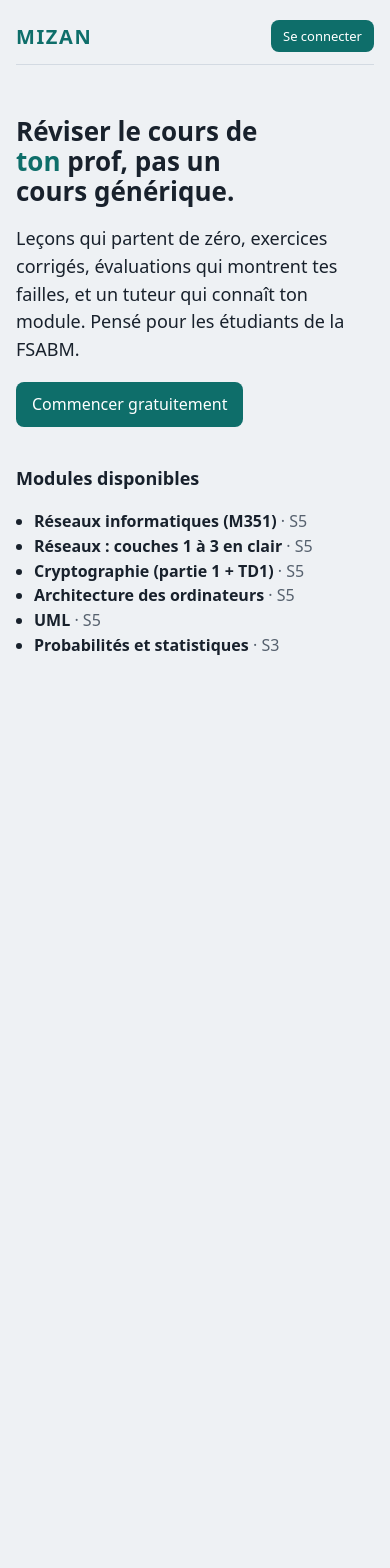
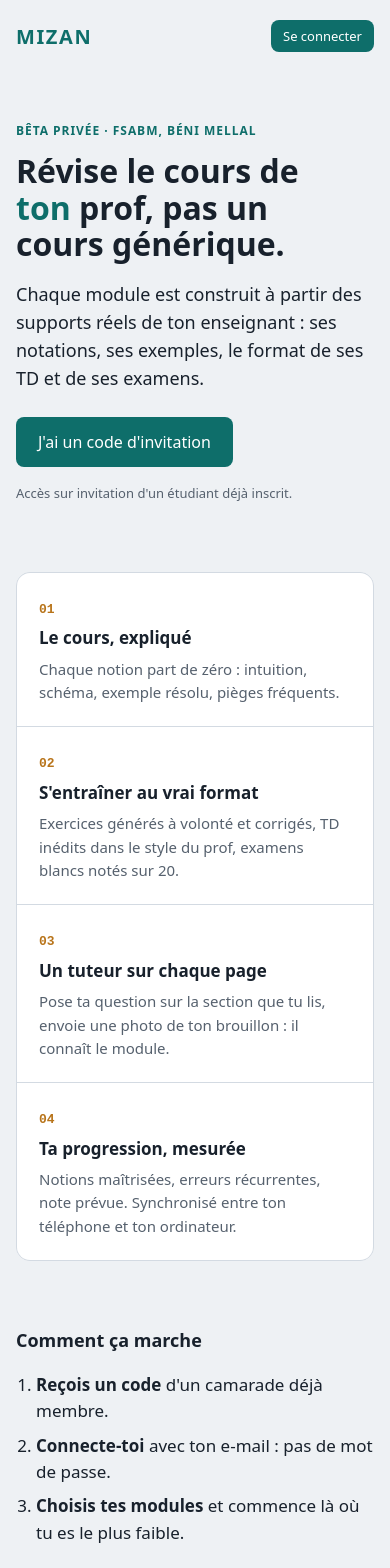
Before and after one commit to Primstoo/MIZAN, a Next.js app: page / in a window 390 px wide. Shown: the top 1568 px of the page. Before the commit the page ends 844 px from the top, so only its background shows below. Built offline with nearby package versions, Linux system fonts and the light colour scheme.

Commit message:
Accueil public refait sans catalogue, tableau de bord par modules commencés, correctifs mobile (zoom iOS, tuteur plein écran)

```diff
--- a/src/app/app/modules/[file]/route.ts
+++ b/src/app/app/modules/[file]/route.ts
@@ -20,7 +20,16 @@ export async function GET(_req: Request, { params }: { params: { file: string }
   if (!(await estMembre(user))) return new NextResponse("Invitation requise", { status: 403 });
 
   const html = await readFile(path.join(process.cwd(), "content", "modules", m.fichier), "utf8");
-  const bridge = '<script src="/mizan-bridge.js"></script>';
+  // Pont + correctifs mobile communs à tous les modules :
+  // - police 16 px dans les champs : sinon iOS zoome dès qu'on touche la zone de texte ;
+  // - tuteur en plein écran sur téléphone, bouton Envoyer ramené à l'écran quand le clavier s'ouvre.
+  const bridge = `<meta name="viewport" content="width=device-width, initial-scale=1, viewport-fit=cover">
+<script src="/mizan-bridge.js"></script>
+<style>@media (max-width:700px){input,textarea,select{font-size:16px!important}
+.mzt-pan{inset:0!important;width:100%!important;height:100%!important;max-height:none!important;border-radius:0!important}
+.mzt-f textarea{min-height:44px!important}}</style>
+<script>document.addEventListener("focusin",function(e){var t=e.target;if(!t||!/^(TEXTAREA|INPUT)$/.test(t.tagName)||innerWidth>700)return;
+setTimeout(function(){var f=t.closest("form");(f||t).scrollIntoView({block:"end",behavior:"smooth"});},350);});</script>`;
   const out = /<head[^>]*>/i.test(html)
     ? html.replace(/<head[^>]*>/i, (h) => `${h}\n${bridge}`)
     : bridge + html;
--- a/src/app/globals.css
+++ b/src/app/globals.css
@@ -65,3 +65,29 @@ input:focus-visible,button:focus-visible,a:focus-visible{outline:2px solid var(-
 .tab th,.tab td{text-align:left;padding:6px 8px;border-bottom:1px solid var(--line)}
 .kpis{display:grid;grid-template-columns:repeat(auto-fit,minmax(150px,1fr));gap:12px}
 .kpi strong{display:block;font-size:28px}
+/* ---- Accueil public et tableau de bord ---- */
+.land .page{max-width:1040px}
+.top.nob{border:0;margin:0 auto}
+.eyebrow{font-size:12px;font-weight:700;letter-spacing:.08em;text-transform:uppercase;color:var(--acc);margin:18px 0 8px}
+.land .hero{padding:40px max(16px,env(safe-area-inset-left)) 48px}
+.land .hero h1{font-size:clamp(32px,6vw,56px);max-width:18ch}
+.cta{display:flex;align-items:center;gap:16px;flex-wrap:wrap;margin-top:24px}
+.btn.big-inline{padding:13px 22px;font-size:16px}
+.feats{display:grid;grid-template-columns:repeat(auto-fit,minmax(220px,1fr));gap:1px;background:var(--line);border:1px solid var(--line);border-radius:14px;overflow:hidden}
+.feats article{background:var(--panel);padding:22px}
+.feats h3{margin:6px 0;font-size:17px}.feats p{margin:0;color:var(--mute);font-size:15px}
+.num{font:700 13px ui-monospace,monospace;color:var(--acc2)}
+.steps{padding-top:40px}.steps ol{padding-left:20px;display:flex;flex-direction:column;gap:8px;font-size:17px}
+.foot{padding-top:40px;padding-bottom:32px;border-top:1px solid var(--line);margin-top:40px}
+.row{display:flex;align-items:center;gap:10px;flex-wrap:wrap}
+.hello{display:flex;justify-content:space-between;align-items:flex-end;gap:16px;flex-wrap:wrap;margin:8px 0 24px}
+.hello h1{margin:0}.hello p{margin:4px 0 0}
+.stat{display:flex;align-items:center;gap:10px;background:var(--panel);border:1px solid var(--line);border-radius:12px;padding:10px 14px}
+.stat strong{font-size:28px;color:var(--acc)}
+.card h3{margin:4px 0;font-size:17px}
+.foot-card{margin-top:auto!important;padding-top:8px}
+.catalogue summary{display:flex;align-items:baseline;gap:10px;cursor:pointer;list-style:none}
+.catalogue summary::-webkit-details-marker{display:none}
+.catalogue summary h2::before{content:"＋ ";color:var(--acc)}
+.catalogue[open] summary h2::before{content:"－ "}
+.module{height:100dvh}
--- a/src/app/page.tsx
+++ b/src/app/page.tsx
@@ -1,23 +1,41 @@
-import { MODULES } from "@/lib/modules";
-
+// Page publique : présente MIZAN sans dévoiler le catalogue (réservé aux membres).
 export default function Accueil() {
   return (
-    <main className="page">
-      <header className="top">
+    <main className="land">
+      <header className="page top nob">
         <span className="logo">MIZAN</span>
         <a href="/login" className="btn small">Se connecter</a>
       </header>
-      <section className="hero">
-        <h1>Réviser le cours de <em>ton</em> prof, pas un cours générique.</h1>
-        <p className="lead">Leçons qui partent de zéro, exercices corrigés, évaluations qui montrent tes failles, et un tuteur qui connaît ton module. Pensé pour les étudiants de la FSABM.</p>
-        <a href="/login" className="btn">Commencer gratuitement</a>
+
+      <section className="page hero">
+        <p className="eyebrow">Bêta privée · FSABM, Béni Mellal</p>
+        <h1>Révise le cours de <em>ton</em> prof, pas un cours générique.</h1>
+        <p className="lead">Chaque module est construit à partir des supports réels de ton enseignant : ses notations, ses exemples, le format de ses TD et de ses examens.</p>
+        <div className="cta">
+          <a href="/login" className="btn big-inline">J&apos;ai un code d&apos;invitation</a>
+          <span className="muted small">Accès sur invitation d&apos;un étudiant déjà inscrit.</span>
+        </div>
       </section>
-      <h2>Modules disponibles</h2>
-      <ul className="list">
-        {MODULES.map((m) => (
-          <li key={m.slug}><strong>{m.titre}</strong> <span className="muted">· {m.semestre}</span></li>
-        ))}
-      </ul>
+
+      <section className="page">
+        <div className="feats">
+          <article><span className="num">01</span><h3>Le cours, expliqué</h3><p>Chaque notion part de zéro : intuition, schéma, exemple résolu, pièges fréquents.</p></article>
+          <article><span className="num">02</span><h3>S&apos;entraîner au vrai format</h3><p>Exercices générés à volonté et corrigés, TD inédits dans le style du prof, examens blancs notés sur 20.</p></article>
+          <article><span className="num">03</span><h3>Un tuteur sur chaque page</h3><p>Pose ta question sur la section que tu lis, envoie une photo de ton brouillon : il connaît le module.</p></article>
+          <article><span className="num">04</span><h3>Ta progression, mesurée</h3><p>Notions maîtrisées, erreurs récurrentes, note prévue. Synchronisé entre ton téléphone et ton ordinateur.</p></article>
+        </div>
+      </section>
+
+      <section className="page steps">
+        <h2>Comment ça marche</h2>
+        <ol>
+          <li><strong>Reçois un code</strong> d&apos;un camarade déjà membre.</li>
+          <li><strong>Connecte-toi</strong> avec ton e-mail : pas de mot de passe.</li>
+          <li><strong>Choisis tes modules</strong> et commence là où tu es le plus faible.</li>
+        </ol>
+      </section>
+
+      <footer className="page foot muted small">MIZAN · conçu à Béni Mellal par un étudiant de la FSABM</footer>
     </main>
   );
 }
```
Also changed, not shown: src/app/app/page.tsx (+48 -25 lines).
